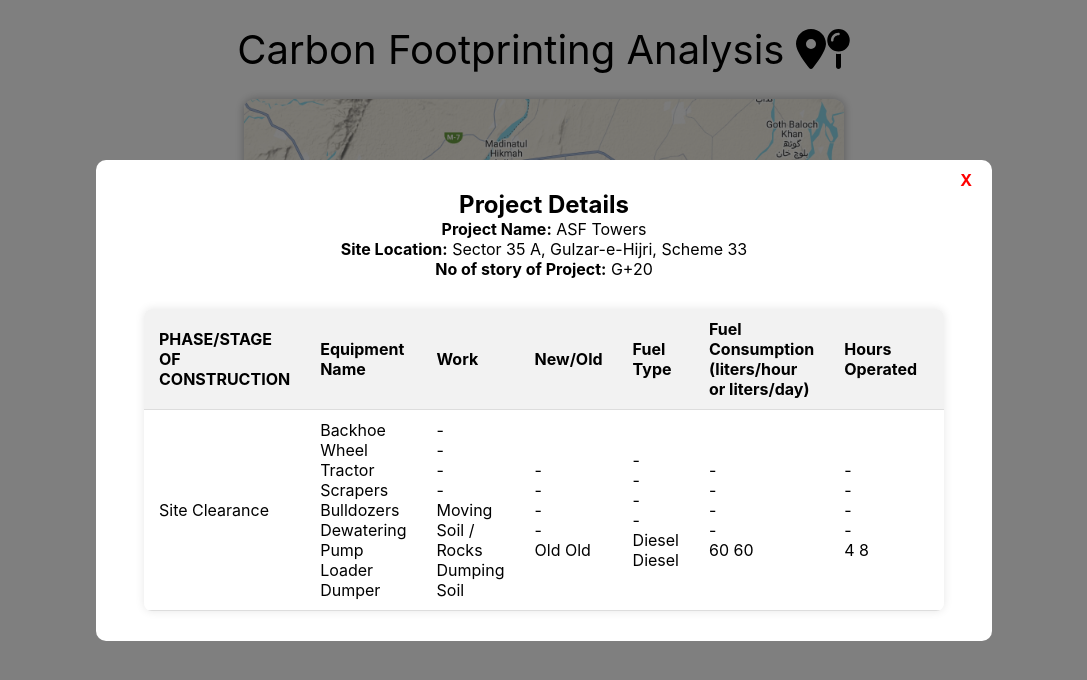
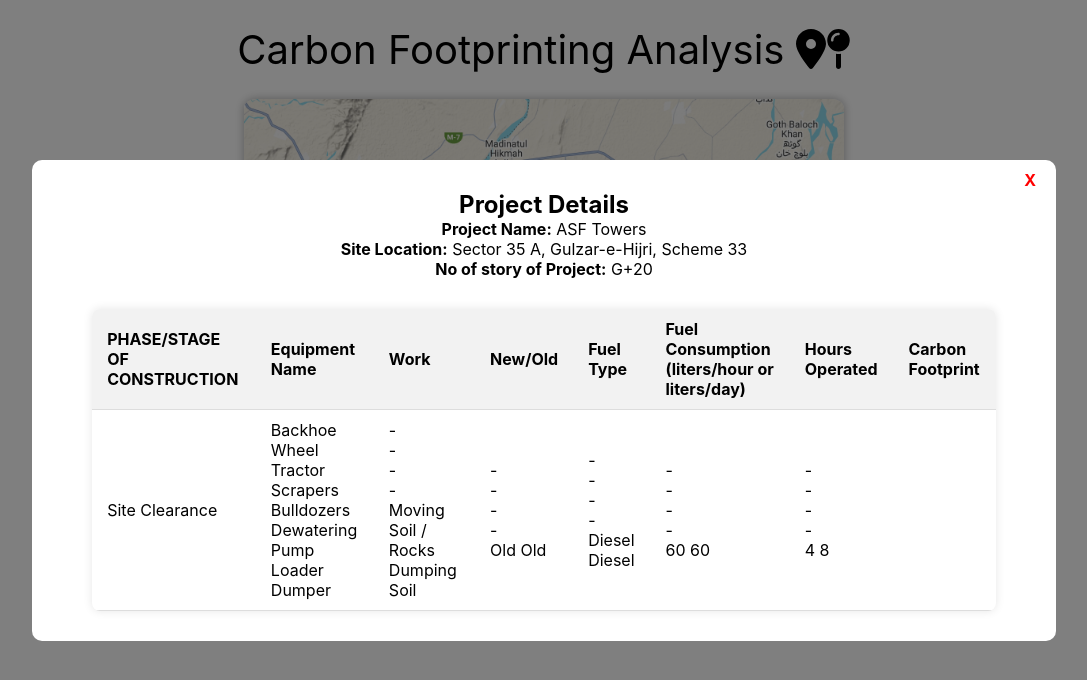
Before and after one commit to zamsabir2002/carbon_footprint_mapping, a React (Create React App) app: page / in a window 1280 px wide. Both pictures are taken after a click on the element 630 px from the left and 279 px from the top of the page. Shown: the top 680 px of the page, without its empty margins (96-1183 px from the left). Built offline with nearby package versions, Linux system fonts and the light colour scheme.

Commit message:
Code formatting and refactoring

```diff
--- a/src/components/modal.jsx
+++ b/src/components/modal.jsx
@@ -1,20 +1,12 @@
 import React from 'react';
 import DataTable from './datatable';
+import '../styles/modal.css'
 
 const Modal = ({ modalDisplay, setModalDisplay }) => {
     return (
         modalDisplay && <div
             style={{
                 display: modalDisplay ? 'flex' : 'none',
-                position: 'fixed',
-                top: '0px',
-                left: '0px',
-                width: '100dvw',
-                height: '100dvh',
-                background: 'rgb(0,0,0,0.5)',
-                zIndex: '2',
-                alignItems: 'center',
-                justifyContent: 'center',
             }}
 
             className='modal-overlay'
@@ -26,28 +18,12 @@
             }}
         >
             <div
-                style={{
-                    background: 'white',
-                    minWidth: '70%',
-                    minHeight: '40%',
-                    borderRadius: '10px',
-                    display: 'flex',
-                    flexDirection: 'column',
-                    zIndex: '10',
-                    padding: '10px',
-                    margin: '0px 20px',
-
-                }}
+                style={{}}
+                id='modal'
             >
                 {/* Closing button and other header information */}
                 <div
-                    style={{
-                        alignSelf: 'flex-end',
-                        paddingRight: '10px',
-                        cursor: 'pointer',
-                        color: 'red',
-                        fontWeight: '700',
-                    }}
+                    className='cancel_button'
                     onClick={() => {
                         setModalDisplay(false)
                     }}
@@ -55,12 +31,7 @@
 
                 {/* THE DATA */}
                 <div
-                    style={{
-                        display: 'flex',
-                        flexDirection: 'column',
-                        gap: '10px',
-                        width: '100%',
-                    }}
+                    className='modal_content'
                 >
                     <div
                         style={{
--- a/src/styles/datatable.css
+++ b/src/styles/datatable.css
@@ -1,5 +1,5 @@
 .table_container {
-    max-width: 800px;
+    max-width: 90%;
     margin: 20px auto;
     background-color: #fff;
     border-radius: 8px;
--- a/src/styles/modal.css
+++ b/src/styles/modal.css
@@ -0,0 +1,45 @@
+.modal-overlay{
+    position: fixed;
+    top: 0px;
+    left: 0px;
+    width: 100dvw;
+    height: 100dvh;
+    background: rgb(0,0,0,0.5);
+    z-index: 2;
+    align-items: center;
+    justify-content: center;
+}
+
+#modal{
+    background: white;
+    /* min-width: 70%; */
+    max-width: 80%;
+    min-height: 40%;
+    border-radius: 10px;
+    display: flex;
+    flex-direction: column;
+    z-index: 10;
+    padding: 10px;
+    margin: 0px 20px;
+}
+
+.cancel_button{
+    align-self: flex-end;
+    padding-right: 10px;
+    cursor: pointer;
+    color: red;
+    font-weight: 700;
+}
+
+.modal_content{
+    display: flex;
+    flex-direction: column;
+    gap: 10px;
+    width: 100%;
+}
+
+@media only screen and (min-width: 1350px) {
+    #modal{
+        max-width: 70%;
+    }
+}
```
